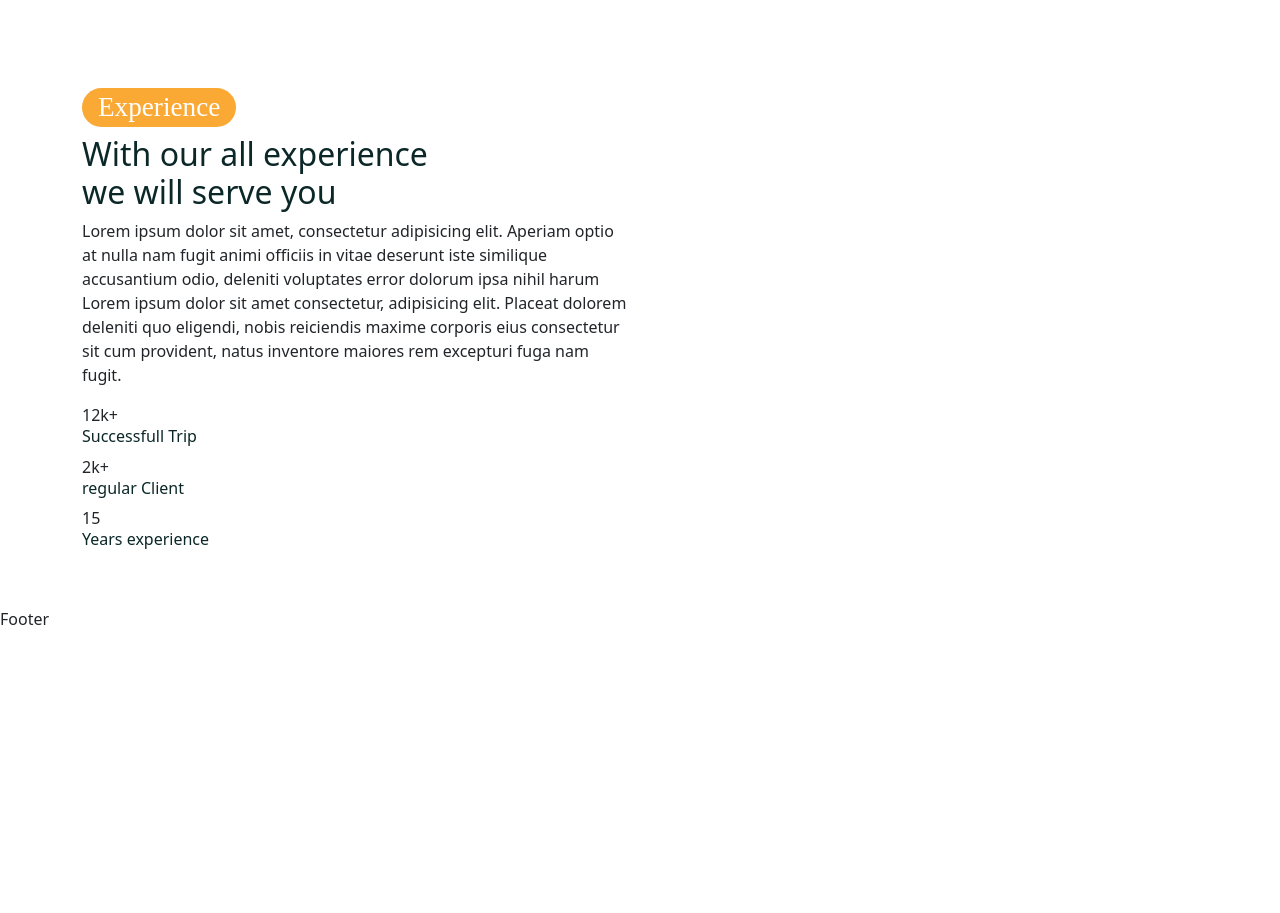
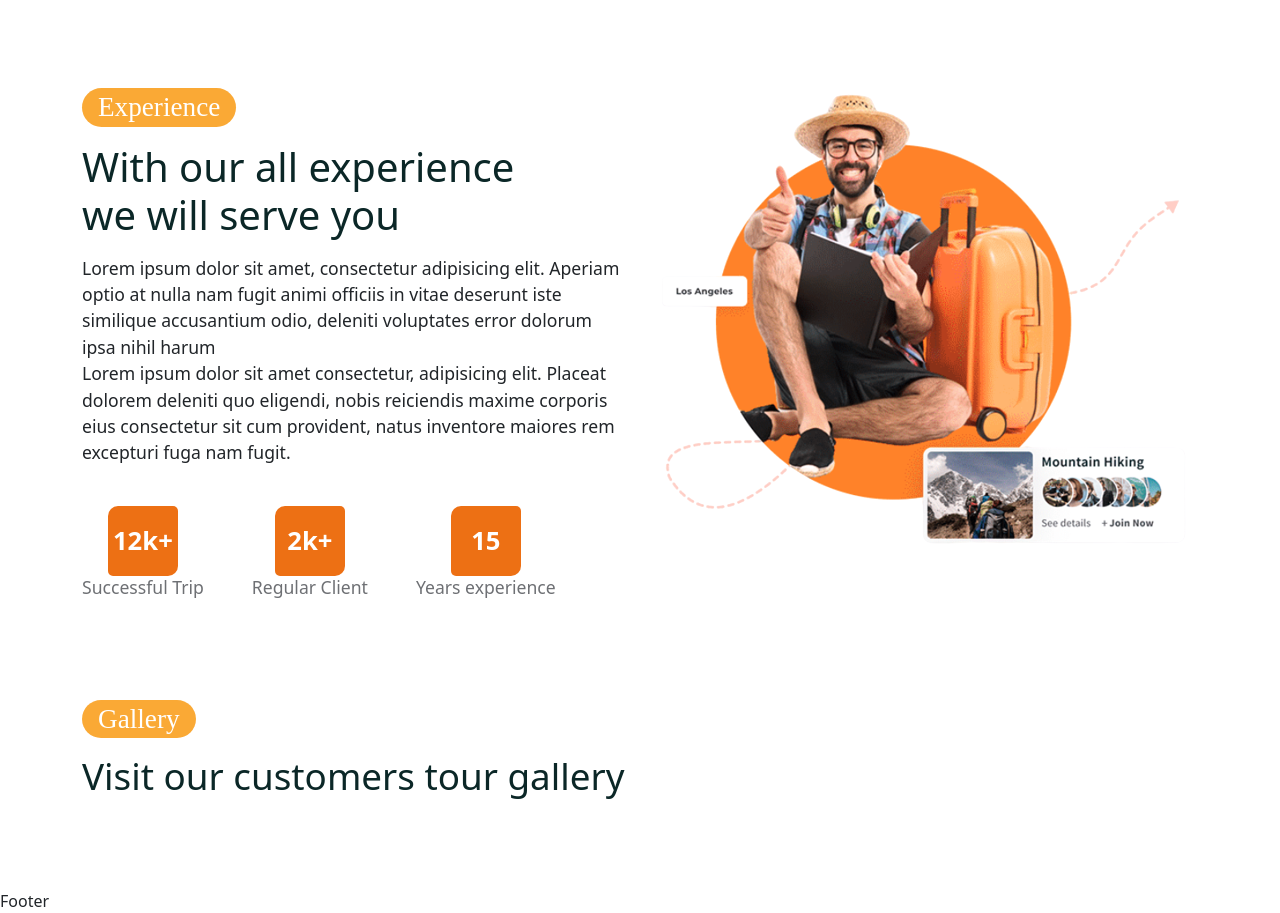
Before and after one commit to Ishu070303/TravelsTour, a React (Create React App) app in the folder frontend/: page /home in a window 1280 px wide. Shown: the part 1880-2793 px from the top of the page. Before the commit the page ends 2511 px from the top, so only its background shows below. Built offline with nearby package versions, Linux system fonts and the light colour scheme; a web font is replaced by a local one.

Commit message:
added experience section

```diff
--- a/frontend/src/pages/Home.jsx
+++ b/frontend/src/pages/Home.jsx
@@ -6,7 +6,9 @@ import heroImg from '../assets/images/hero-img01.jpg';
 import heroImg02 from '../assets/images/hero-img02.jpg';
 import heroVideo from '../assets/images/hero-video.mp4';
 import worldImg from '../assets/images/world.png';
+import experienceImg from '../assets/images/experience.png';
 import Subtitle from '../shared/Subtitle';
+
 import SearchBar from '../shared/SearchBar';
 import ServiceList from '../services/ServiceList';
 import FeaturedTourList from '../components/featured-tours/FeaturedTourList';
@@ -97,27 +99,43 @@ const Home = () => {
           <div className='counter_wrapper d-flex align-items-center gap-5'>
             <div className='counter_box'>
               <span>12k+</span>
-              <h6>Successfull Trip</h6>
+              <h6>Successful Trip</h6>
             </div>
-          </div>
 
-          <div className='counter_box'>
+            <div className='counter_box'>
               <span>2k+</span>
-              <h6>regular Client</h6>
+              <h6>Regular Client</h6>
           </div>
 
           <div className='counter_box'>
               <span>15</span>
               <h6>Years experience</h6>
           </div>
+
+          </div>
         </Col>
         <Col lg='6'>
-
+          <div className="experience_img">
+            <img src={experienceImg} alt='experience-img' />
+          </div>
         </Col>
       </Row>
     </Container>
    </section>
     {/*=====================EXPERIENCED tour section End======================*/}
+    {/*=====================Gallery tour section Start======================*/}
+    <section>
+      <Container>
+        <Row>
+          <Col lg='12'>
+            <Subtitle subtitle={'Gallery'} />
+            <h2 className='gallery_title'>Visit our customers tour gallery</h2>
+          </Col>
+        </Row>
+      </Container>
+    </section>
+
+    {/*=====================Gallery tour section End======================*/}
   </>
 }
 
--- a/frontend/src/styles/home.css
+++ b/frontend/src/styles/home.css
@@ -53,3 +53,54 @@
     font-size: 2.3rem;
     font-weight: 500;
 }
+
+.experience_content h2{
+    font-size: 2.5rem;
+    margin-top: 1rem;
+    font-weight: 500;
+}
+
+.experience_content p{
+    font-size: 1.1rem;
+    color: (--text-color);
+    margin-top: 1rem;
+}
+
+.counter_wrapper{
+    margin-top: 2.5rem;
+    /* border: 2px solid black; */
+    display: flex;
+}
+
+.counter_box span{
+    width: 70px;
+    height: 70px;
+    /* border: 2px solid black; */
+    margin: auto;
+    display: flex;
+    align-items: center;
+    justify-content: center;
+    background: var(--primary-color);
+    color: white;
+    font-size: 1.6rem;
+    font-weight: 600;
+    border-radius: 10px 5px 10px 5px;
+}
+
+.counter_box h6{
+    font-size: 1.1rem;
+    margin-top: 0.7rem;
+    color: var(--text-color);
+    /* border: 2px solid black; */
+    display: inline;
+}
+
+.experience_img{
+    width: 90%;
+}
+
+.gallery_title{
+    font-size: 2.3rem;
+    margin-bottom: 2.5rem;
+    margin-top: 1rem;
+}
```
